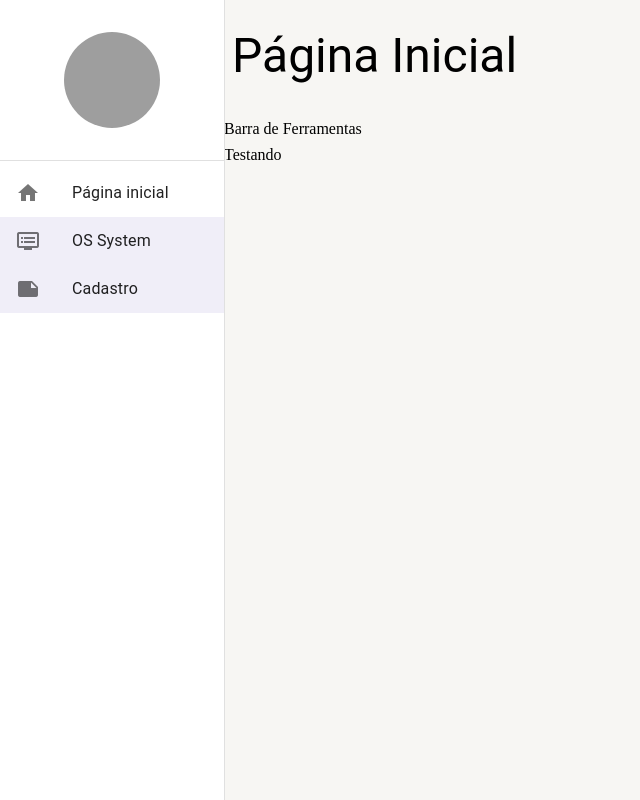
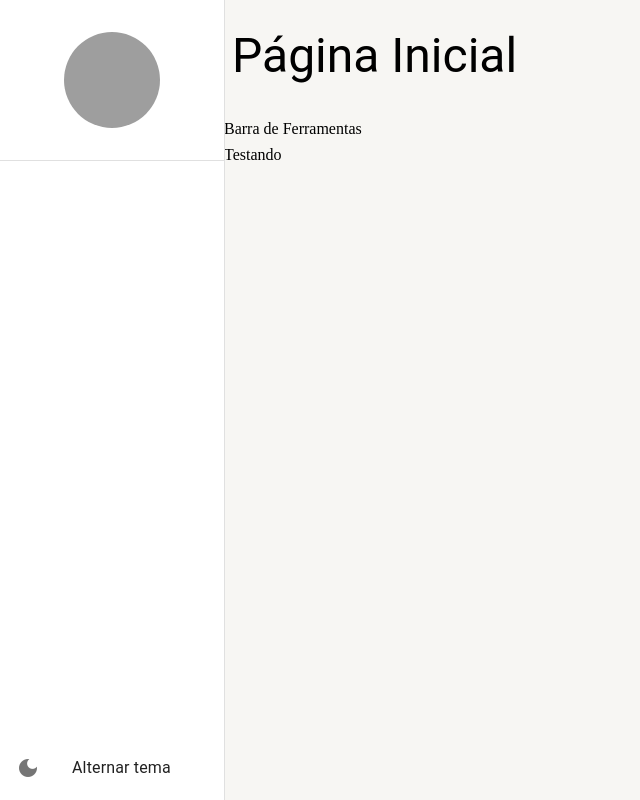
Before and after one commit to GabrielDOSilva/frontend, a React (Create React App) app: page /pagina-inicial in a window 1280 px wide. Shown: the whole page, without its empty margins (0-640 px from the left). Built offline with nearby package versions, Linux system fonts and the light colour scheme; grey boxes are pictures that could not be loaded.

Commit message:
Feat: ajustes no toggleTheme

```diff
--- a/src/shared/components/sidebar/SideBar.tsx
+++ b/src/shared/components/sidebar/SideBar.tsx
@@ -1,5 +1,5 @@
 import { Avatar, Box, Divider, Drawer, Icon, List, ListItemButton, ListItemIcon, ListItemText, useMediaQuery, useTheme } from '@mui/material';
-import { useDrawerContext } from '../../contexts';
+import { useAppThemeContext, useDrawerContext } from '../../contexts';
 import { useMatch, useNavigate, useResolvedPath } from 'react-router-dom';
 
 
@@ -36,53 +36,53 @@ const ListItemLink: React.FC<IListItemLinkProps> = ({ icon, label, to, onClick }
 export const SideBar: React.FC<IMenuProviderProps> = ({ children }) => {
     const theme = useTheme();
     const smDown = useMediaQuery(theme.breakpoints.down('sm'));
-    const { isDrawerOpen, toggleDrawerOpen } = useDrawerContext();
+    const { isDrawerOpen, drawerOptions, toggleDrawerOpen } = useDrawerContext();
+
+    const { toggleTheme } = useAppThemeContext();
     return (
         <>
             <Drawer open={isDrawerOpen} variant={smDown ? 'temporary' : 'permanent'} onClose={toggleDrawerOpen}>
-                <Box width={theme.spacing(28)} height='100%' display='flex' flexDirection='column' >
+                <Box width={theme.spacing(28)} height="100%" display="flex" flexDirection="column">
 
-                    <Box width='100%' height={theme.spacing(20)} display='flex' alignItems='center' justifyContent='center'>
+                    <Box width="100%" height={theme.spacing(20)} display="flex" alignItems="center" justifyContent="center">
                         <Avatar
                             sx={{ height: theme.spacing(12), width: theme.spacing(12) }}
-                            src="/static/images/avatar/1.jpg"
+                            src="https://yt3.ggpht.com/grfYgQadT8iNg9WPb-jkrKB-9224y_DBDXAOtV4Yt7cyQmtR47J_453uveQOTDsp_dRSH851TMM=s108-c-k-c0x00ffffff-no-rj"
                         />
                     </Box>
 
                     <Divider />
 
                     <Box flex={1}>
-                        <List component='nav'>
-                            <ListItemLink
-                                icon='home'
-                                to='./pagina-inicial'
-                                label='Página inicial'
-                                onClick={smDown ? toggleDrawerOpen : undefined}
-                            />
-                            <ListItemLink
-                                icon='dvr'
-                                to='./os'
-                                label='OS System'
-                                onClick={smDown ? toggleDrawerOpen : undefined}
-                            />
-                            <ListItemLink
-                                icon='noteadd'
-                                to='./cadastro'
-                                label='Cadastro'
-                                onClick={smDown ? toggleDrawerOpen : undefined}
-                            />
+                        <List component="nav">
+                            {drawerOptions.map(drawerOption => (
+                                <ListItemLink
+                                    to={drawerOption.path}
+                                    key={drawerOption.path}
+                                    icon={drawerOption.icon}
+                                    label={drawerOption.label}
+                                    onClick={smDown ? toggleDrawerOpen : undefined}
+                                />
+                            ))}
                         </List>
                     </Box>
 
-
-
+                    <Box>
+                        <List component="nav">
+                            <ListItemButton onClick={toggleTheme}>
+                                <ListItemIcon>
+                                    <Icon>dark_mode</Icon>
+                                </ListItemIcon>
+                                <ListItemText primary="Alternar tema" />
+                            </ListItemButton>
+                        </List>
+                    </Box>
                 </Box>
             </Drawer>
 
-            <Box height='100vh' marginLeft={smDown ? 0 : theme.spacing(28)}>
+            <Box height="100vh" marginLeft={smDown ? 0 : theme.spacing(28)}>
                 {children}
             </Box>
-
         </>
     );
 };
--- a/src/shared/contexts/DrawerContext.tsx
+++ b/src/shared/contexts/DrawerContext.tsx
@@ -1,11 +1,5 @@
 import React, { createContext, useCallback, useContext, useState } from "react";
 
-
-interface IDrawerContexData {
-    isDrawerOpen: boolean;
-    isDrawerOptions: boolean;
-    toggleDrawer: () => void;
-}
 
 interface IDrawerProviderProps {
     children: React.ReactNode
--- a/src/shared/contexts/ThemeContext.tsx
+++ b/src/shared/contexts/ThemeContext.tsx
@@ -14,7 +14,7 @@ interface IThemeProviderProps {
 
 const ThemeContext = createContext({} as IThemeContexData);
 
-export const useAppContext = () => {
+export const useAppThemeContext = () => {
     return useContext(ThemeContext)
 }
 
--- a/src/shared/thems/Dark.ts
+++ b/src/shared/thems/Dark.ts
@@ -6,23 +6,29 @@ import { blueGrey } from '@mui/material/colors';
 
 export const darkTheme = createTheme ({
     palette: {
+      mode: 'dark',
         primary: {
           main: blueGrey[800],
           dark: blueGrey[900],
           light: blueGrey[500],
-          contrastText: '#cfd8dc',
+          contrastText: '#ffffff',
 
         },
         secondary: {
             main: '#b0bec5',
             dark: '#455a64',
             light: '#78909c',
-            contrastText: '#cfd8dc',
+            contrastText: '#ffffff',
 
         },
         background: {
-            paper: '#9e9e9e',
-            default: '#616161',
-        }
+          paper: '#303134',
+          default: '#202124',
+        },
       },
+  typography: {
+    allVariants: {
+      color: '#cfd8dc',
+    }
+  }
 });
```
